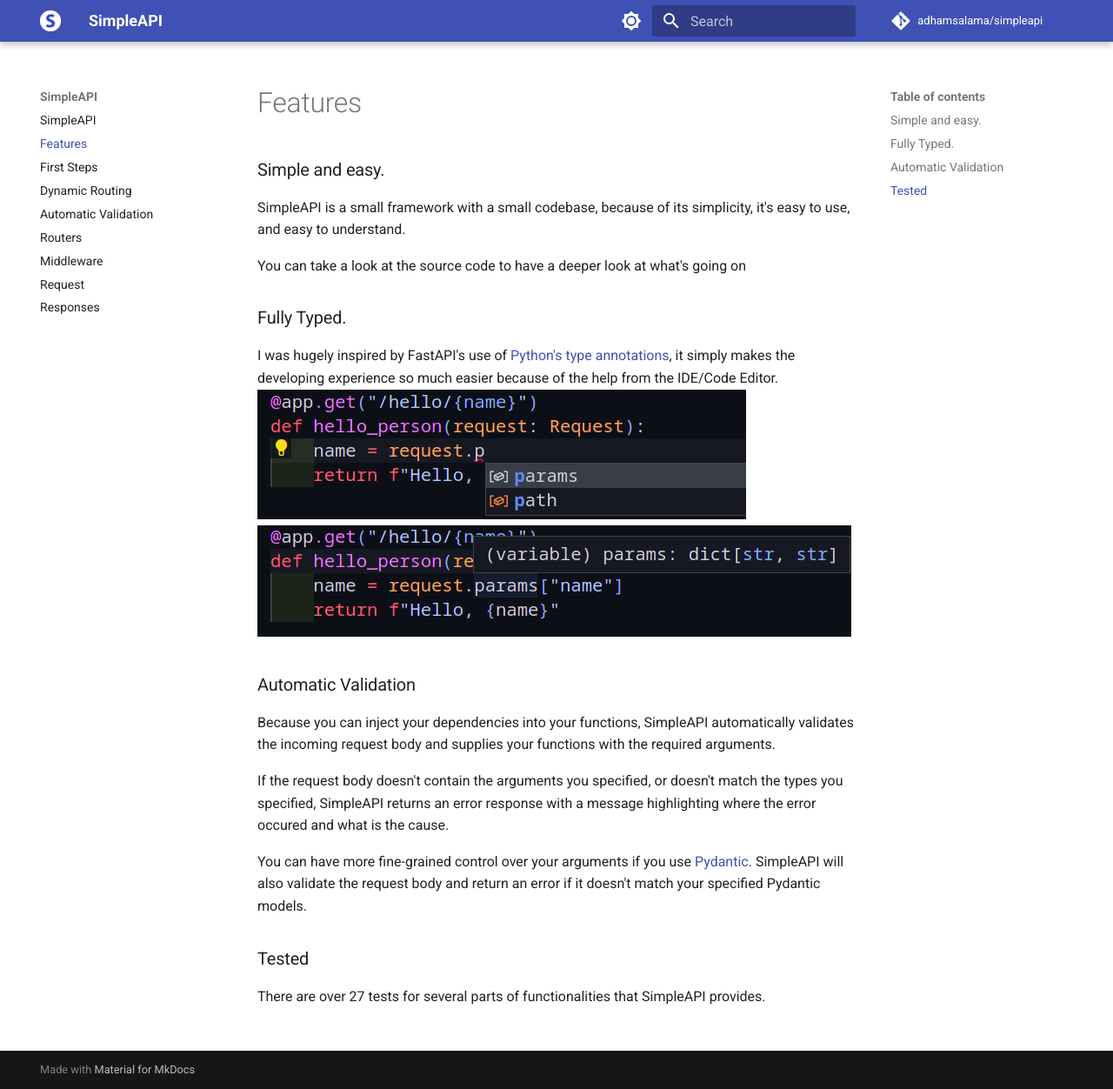
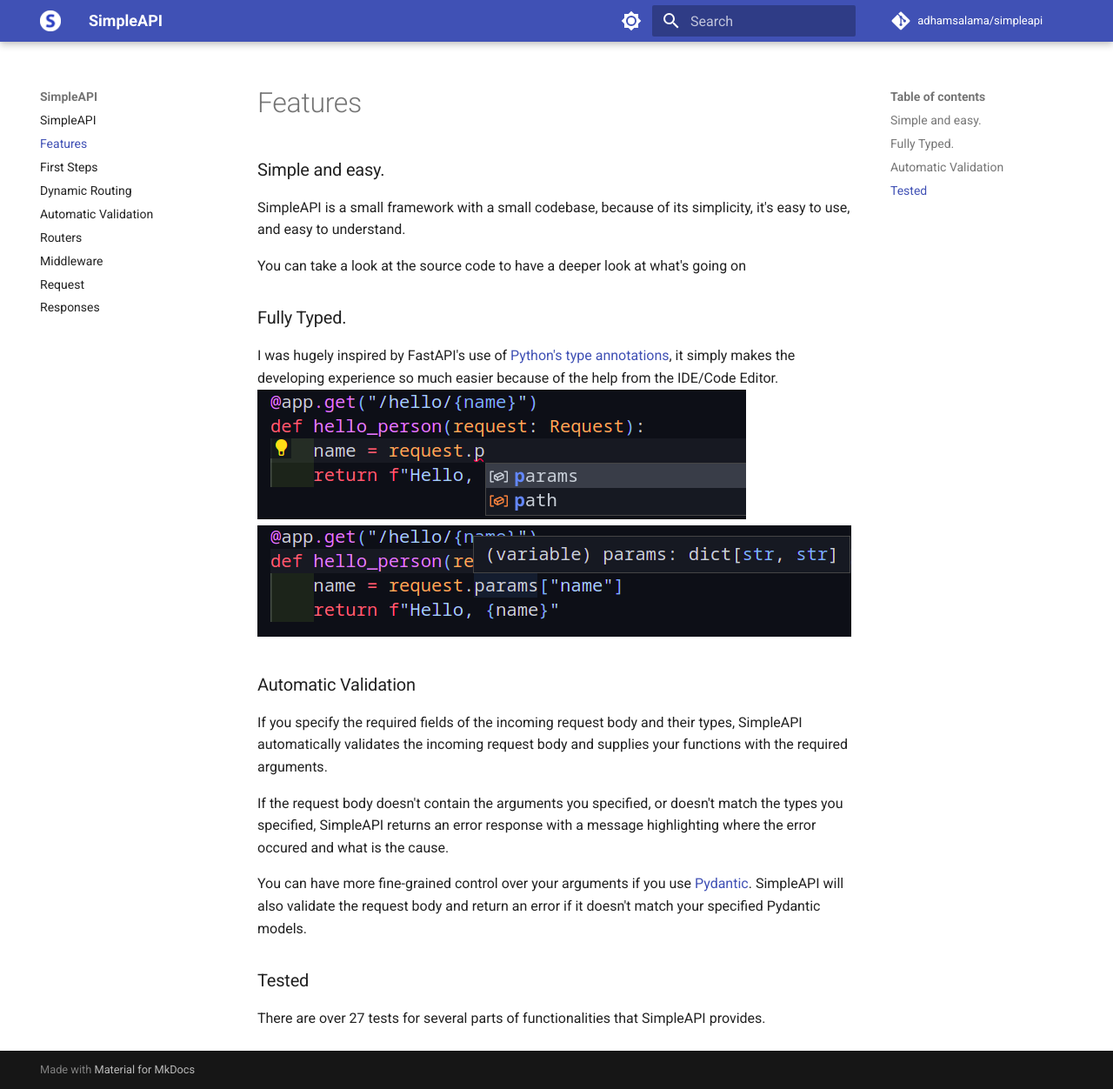
Before and after one commit to adhamsalama/simpleapi, an MkDocs documentation site: the page built from docs/features.md, in a window 1280 px wide and 1252 px high. Shown: the whole window at 87% size. Built offline with MkDocs 1.6.1 and Material for MkDocs 9.7.7, drawn with Linux system fonts in a browser that asks for light colours; comment, search, counter and statistics services are not loaded.

Commit message:
Update docs

```diff
--- a/docs/features.md
+++ b/docs/features.md
@@ -14,7 +14,7 @@
 
 ### Automatic Validation
 
-Because you can inject your dependencies into your functions, SimpleAPI automatically validates the incoming request body and supplies your functions with the required arguments.
+If you specify the required fields of the incoming request body and their types, SimpleAPI automatically validates the incoming request body and supplies your functions with the required arguments.
 
 If the request body doesn't contain the arguments you specified, or doesn't match the types you specified, SimpleAPI returns an error response with a message highlighting where the error occured and what is the cause.
 
```
